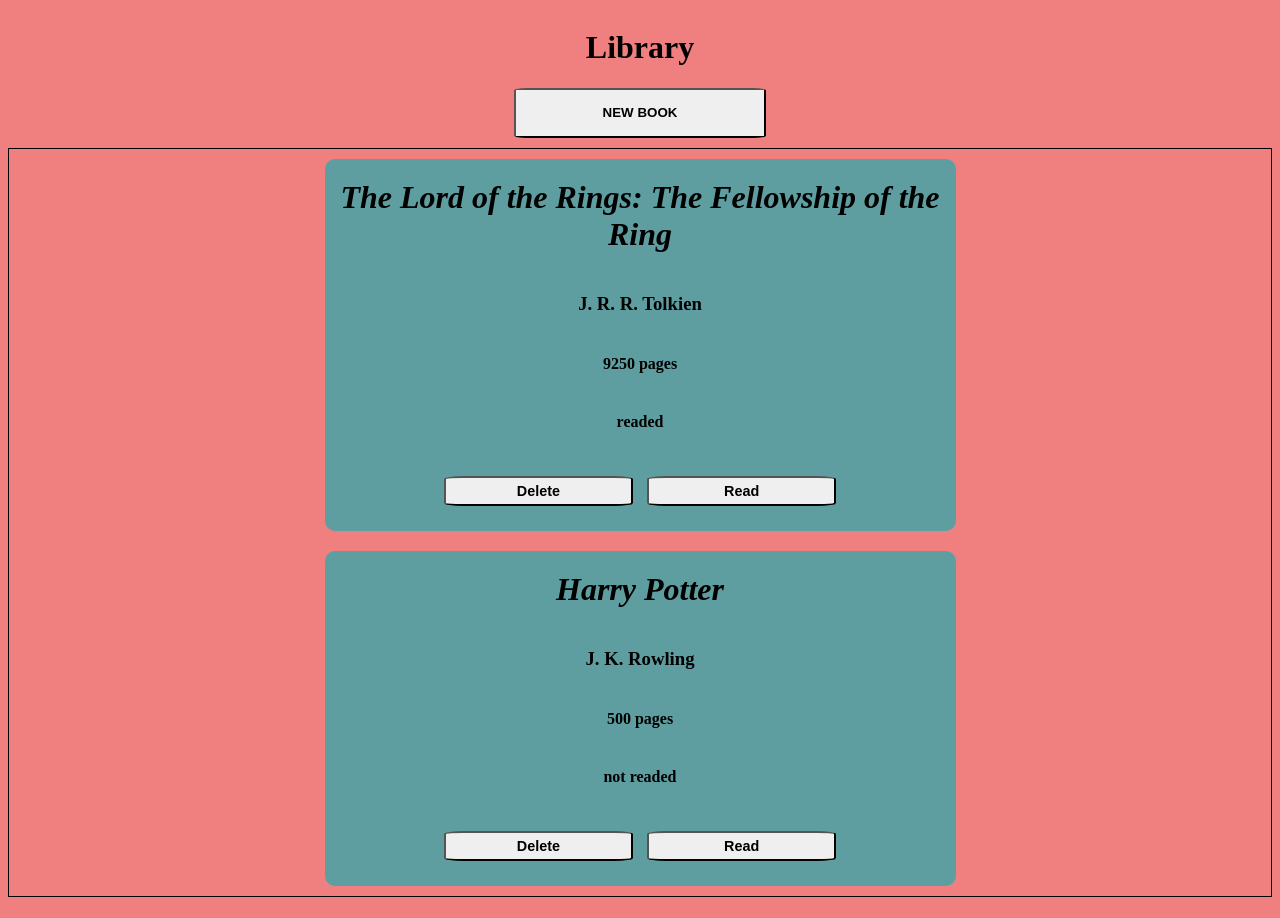
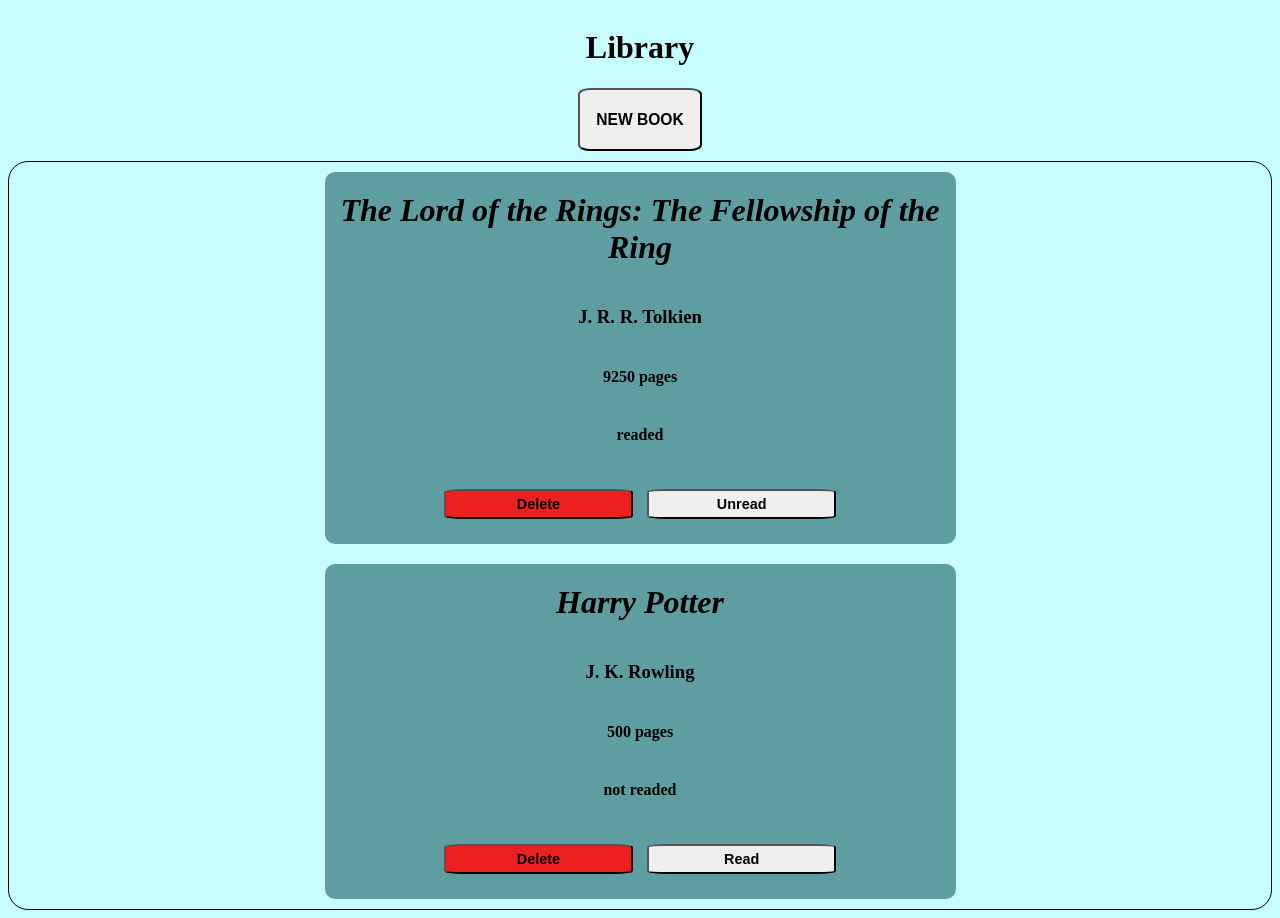
Before and after one commit to fernandopaz1/library, a plain HTML site: page index.html in a window 1280 px wide. Drawn offline with Linux system fonts and the light colour scheme.

Commit message:
now you can change the readed status pressing the button

```diff
--- a/scripts/library.js
+++ b/scripts/library.js
@@ -14,33 +14,39 @@
     return `${this.title} by ${this.author}, ${this.pages} pages, ${s}`;
 }
 
+Book.prototype.changeReadedStatus = function () {
+    this.readed = !this.readed;
+}
+
 let book1 = new Book("The Lord of the Rings: The Fellowship of the Ring", "J. R. R. Tolkien", 9250, true);
 let book2 = new Book("Harry Potter", "J. K. Rowling", 500, false);
-
-
-btnNewBook.addEventListener("click", addBookToLibrary)
 
 myLibrary.push(book1);
 myLibrary.push(book2);
 refreshBooks();
 
 
+btnNewBook.addEventListener("click", addBookToLibrary)
+
+
+
+
 function addBookToLibrary() {
     let name = prompt("Introduce the name of the book:");
     let author = prompt("Introduce the name of the author:");
     let pages = +prompt("Introduce the number of the pages:");
-    if(name.length>1 && author.length>1 && pages>1){
+    if (name.length > 1 && author.length > 1 && pages > 1) {
         myLibrary.push(new Book(name, author, pages, false));
         refreshBooks();
-    }else{
+    } else {
         alert("This book isn't valid")
     }
 }
 
 
 
-function refreshBooks(){
-    bookContainer.innerHTML="";
+function refreshBooks() {
+    bookContainer.innerHTML = "";
     myLibrary.forEach(book => showBook(book));
 }
 
@@ -50,21 +56,22 @@
     let author = `<h3  class=${"author"}>${book.author}</h3>`;
     let pages = `<h4  class=${"pages"}>${book.pages} pages</h4>`;
     let hasBeenReaded = book.readed ? "readed" : "not readed";
+    let btnRead = book.readed ? "Unread" : "Read";
     let readed = `<h4  class=${"readed"}>${hasBeenReaded}</h4>`;
 
     let btnDelete = `<button id=${`del${book.title}`} class=${"btnDelete"}>Delete</button>`
-    let btnReaded = `<button id=${`read${book.title}`} class=${"btnReaded"}>Read</button>`
+    let btnReaded = `<button id=${`read${book.title}`} class=${"btnReaded"}>${btnRead}</button>`
     let btnContainer = `<div id=${`${book.title}`} class="btnContainer">${btnDelete} ${btnReaded}</div>`
 
     let content = `<div id=${bookId} class="bookInfo">${title} ${author} ${pages} ${readed} ${btnContainer}</div>`
 
     bookContainer.innerHTML += content
 
-    addButton();
+    addListenersToButtons();
 }
 
 
-function addButton() {
+function addListenersToButtons() {
     document.querySelectorAll(".btnDelete").forEach((button) => {
         button.addEventListener("click", (e) => {
             let elem = e.target;
@@ -76,16 +83,25 @@
         button.addEventListener("click", (e) => {
             let elem = e.target;
             let bookCont = elem.parentNode.parentNode;
-            bookCont.parentNode.removeChild(bookCont);
+            read(bookCont);
         })
     })
 }
 
 
-function removeBook(elem){
-    let id= elem.id;
-    myLibrary = myLibrary.filter((current)=>{
-        return current.title.replace(/ /g, "") == id;
+function removeBook(elem) {
+    let id = elem.id;
+    myLibrary = myLibrary.filter((current) => {
+        return current.title.replace(/ /g, "") != id;
     })
     elem.parentNode.removeChild(elem);
 }
+
+function read(elem) {
+    let id = elem.id;
+    myLibrary.forEach((book => {
+        let bookId = book.title.replace(/ /g, "");
+        if (bookId == id) book.changeReadedStatus();
+    }))
+    refreshBooks();
+}
--- a/styles.css
+++ b/styles.css
@@ -1,5 +1,5 @@
-#body{
-    background-color: lightcoral;
+#body {
+    background-color: rgb(200, 253, 255);
 }
 
 .center {
@@ -16,15 +16,19 @@
     justify-content: center;
 }
 
-#addBook{
+#addBook {
+    font-size: 0.975em;
     font-weight: bold;
-    border-radius: 5%;
-    width: 20%;
-    height: 50px;
+    border-radius: 10%;
+    width: 7.975em;
+    height: 4.075em;
+    max-width: 100%;
     margin-bottom: 10px;
 }
 
 #books {
+    border-radius: 20px;
+    min-height: 20px;
     border: 1px solid black;
     margin: 0 auto;
     display: flex;
@@ -32,7 +36,7 @@
     flex-direction: column;
 }
 
-.bookInfo{
+.bookInfo {
     width: 50%;
     background-color: cadetblue;
     margin-left: auto;
@@ -45,18 +49,18 @@
     border-radius: 10px;
 }
 
-.title, .author, .pages, .readed, .btnContainer{
+.title, .author, .pages, .readed, .btnContainer {
     text-align: center;
     margin-bottom: 20px;
     margin-top: 20px;
 }
 
-.title{
+.title {
     font-weight: bold;
     font-style: italic;
 }
 
-.btnDelete, .btnReaded{
+.btnDelete, .btnReaded {
     margin: 5px;
     font-weight: bold;
     font-size: 90%;
@@ -65,3 +69,8 @@
     height: 30px;
     border-radius: 10%;
 }
+
+
+.btnDelete {
+    background-color: rgb(236, 32, 32);
+}
```
